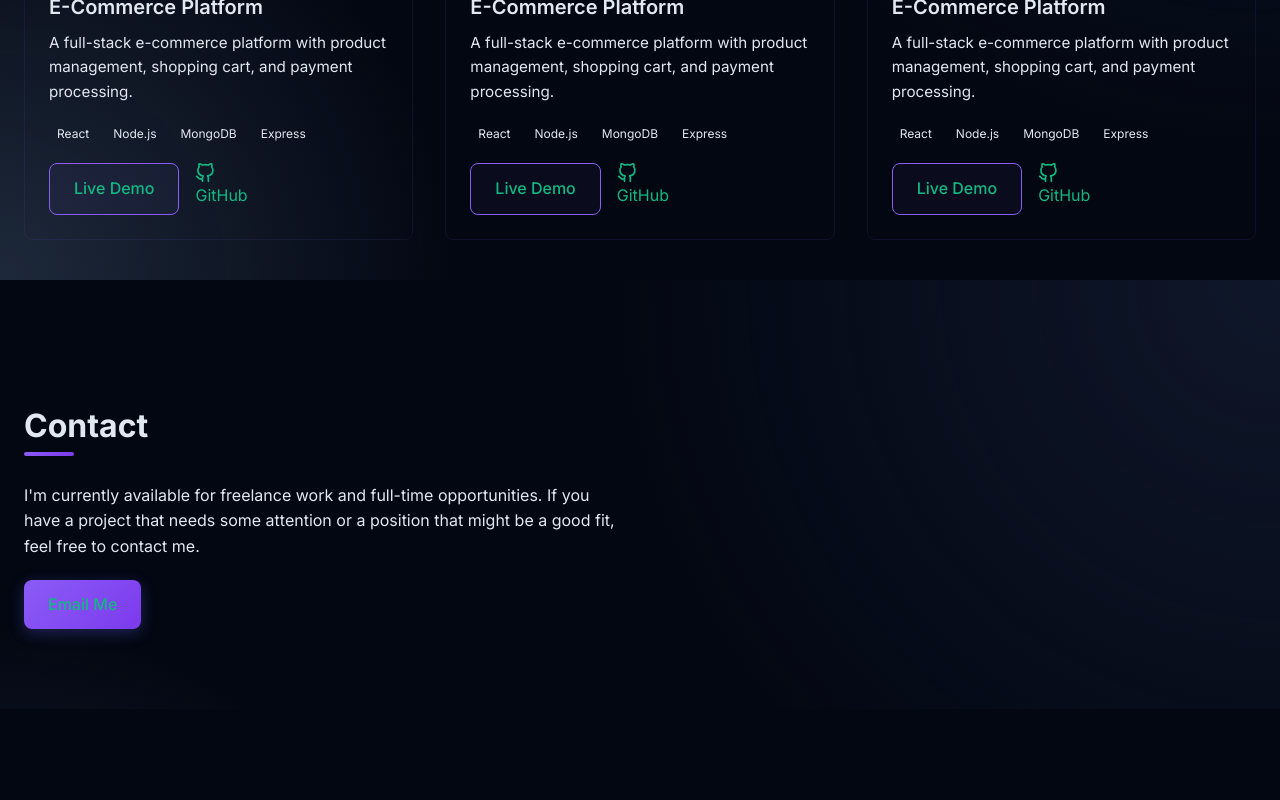
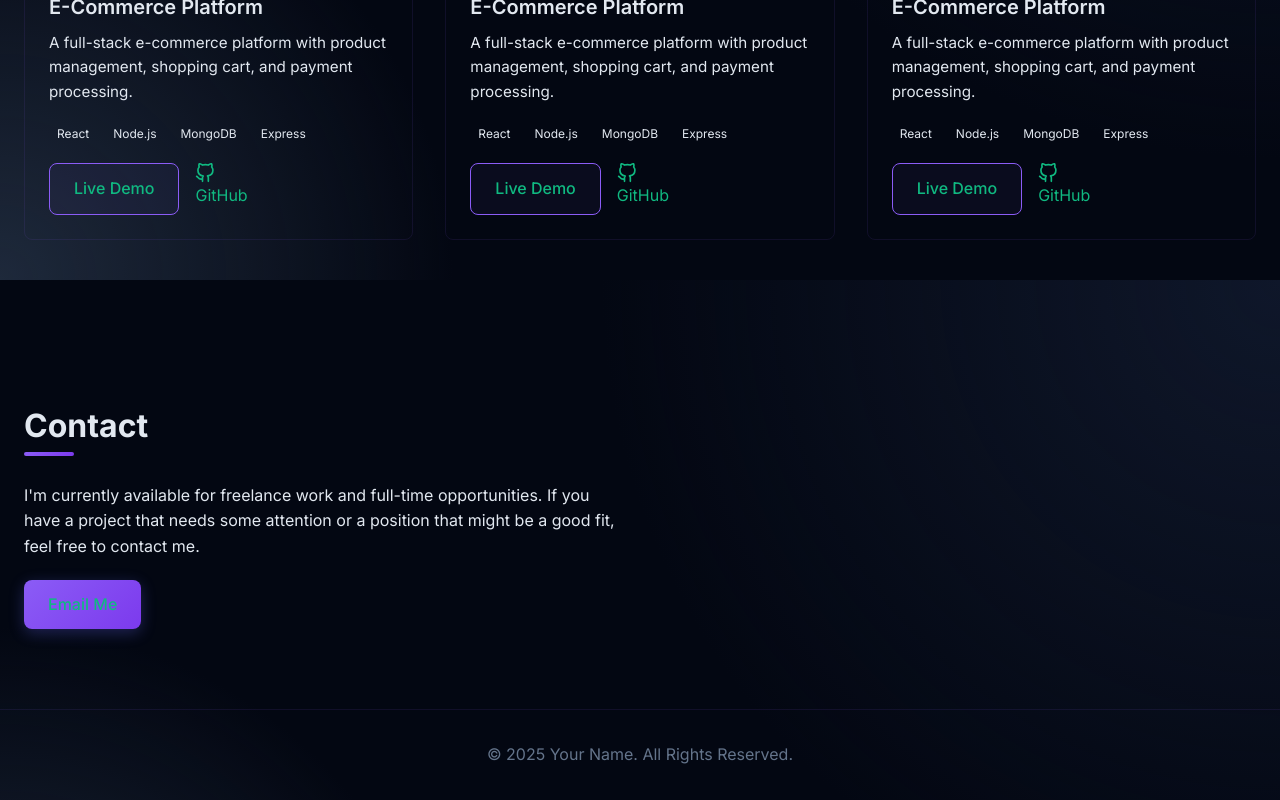
Before and after one commit to jaketysome/portfolio-website, a Next.js app: page / in a window 1280 px wide. Shown: the part 1320-2120 px from the top of the page. Before the commit the page ends 2029 px from the top, so only its background shows below. Built offline with nearby package versions, Linux system fonts and the light colour scheme.

Commit message:
adds footer component

```diff
--- /dev/null
+++ b/app/components/layout/footer.tsx
@@ -0,0 +1,11 @@
+function Footer() {
+  return (
+    <footer>
+      <div className="container">
+        <p>&copy; 2025 Your Name. All Rights Reserved.</p>
+      </div>
+    </footer>
+  );
+}
+
+export default Footer;
--- a/app/layout.tsx
+++ b/app/layout.tsx
@@ -2,6 +2,7 @@ import type { Metadata } from "next";
 import { Inter } from "next/font/google";
 import "./globals.css";
 import Header from "./components/layout/header";
+import Footer from "./components/layout/footer";
 
 const inter = Inter({
   variable: "--font-inter",
@@ -22,6 +23,7 @@ export default function RootLayout({
       <body className={`${inter.variable} antialiased`}>
         <Header />
         <main>{children}</main>
+        <Footer />
       </body>
     </html>
   );
```
